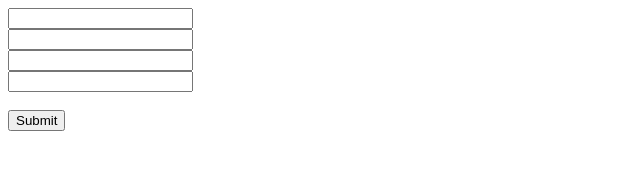
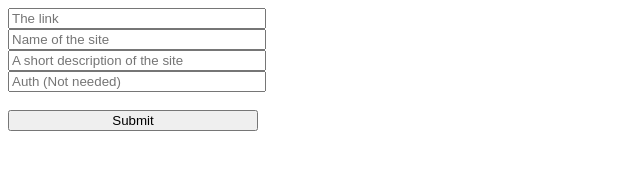
Before and after one commit to Markussim/search-engine, a website: page client/index.html in a window 1280 px wide. Shown: the whole page, without its empty margins (0-640 px from the left). Drawn offline with Linux system fonts and the light colour scheme.

Commit message:
Fixed insert

```diff
--- a/client/index.html
+++ b/client/index.html
@@ -5,14 +5,19 @@
     <meta charset="UTF-8">
     <meta name="viewport" content="width=device-width, initial-scale=1.0">
     <title>Insert new links</title>
+    <style>
+        input {
+            width: 250px;
+        }
+    </style>
 </head>
 
 <body>
     <form method="POST" action="/">
-        <input type="text" name="link"><br>
-        <input type="text" name="siteName"><br>
-        <input type="text" name="description"><br>
-        <input type="text" name="auth"><br><br>
+        <input type="url" name="link" placeholder="The link"><br>
+        <input type="text" name="siteName" placeholder="Name of the site"><br>
+        <input type="text" name="description" placeholder="A short description of the site"><br>
+        <input type="text" name="auth" placeholder="Auth (Not needed)"><br><br>
         <input type="submit" value="Submit">
     </form>
 </body>
```
